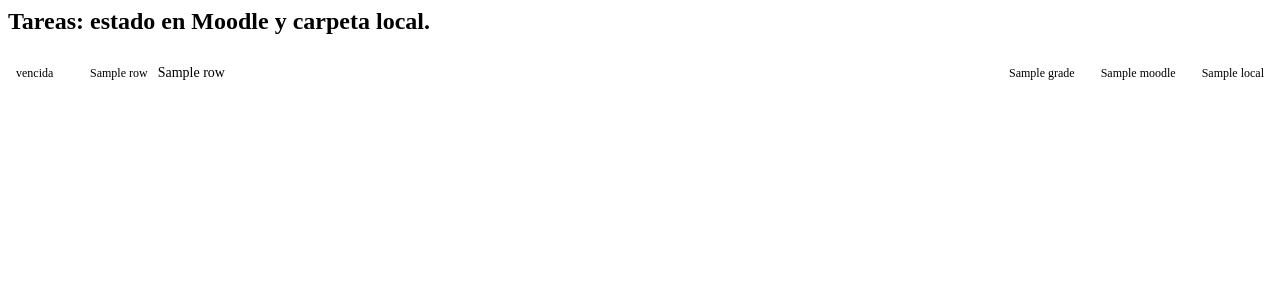
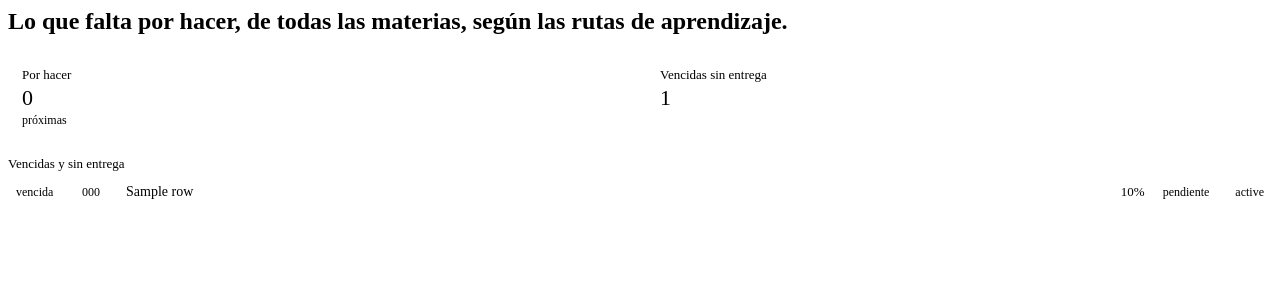
Before and after one commit to franc1sc0sv/udb-copilot, a Python web app: template src/udb/rendering/templates/views/tasks.html.j2 in a window 1280 px wide. Shown: the top 300 px of the page. Run offline with Jinja, Linux system fonts and the light colour scheme; the template is opened without the code that fills it: most values are stand-ins (such as "Sample title", 1, 10 or a date in 2020).

Commit message:
Task view lists only what is pending, from the learning routes
- tasks view: open work by date, then overdue; includes route items
  Moodle has not published yet, with Moodle's date when it differs
- agenda view: one card per subject with grade progress, pending items
  first and what is already handed in as grade chips

Co-Authored-By: Claude Sonnet 5.5 <noreply@anthropic.com>

```diff
--- a/src/udb/rendering/templates/views/tasks.html.j2
+++ b/src/udb/rendering/templates/views/tasks.html.j2
@@ -1,12 +1,26 @@
-{% from "views/_macros.html.j2" import pill, row_start %}
-<h2 class="sr-only">Tareas: estado en Moodle y carpeta local.</h2>
-{% for r in rows %}
+{% from "views/_macros.html.j2" import pill, metric, row_start %}
+<h2 class="sr-only">Lo que falta por hacer, de todas las materias, según las rutas de aprendizaje.</h2>
+{% set open_ = rows | rejectattr('late') | list %}
+{% set late_ = rows | selectattr('late') | list %}
+<div style="display:grid;grid-template-columns:repeat(auto-fit,minmax(140px,1fr));gap:12px;margin:0 0 1rem">
+  {{ metric("Por hacer", open_ | length, "próximas") }}
+  {{ metric("Vencidas sin entrega", late_ | length) }}
+  {% if open_ %}{{ metric("Lo más cercano", when((open_[0].end - today).days), open_[0].code ~ " · " ~ open_[0].label) }}{% endif %}
+</div>
+{% macro line(r) %}
 {{ row_start() }}
-  <span style="min-width:72px">{% if r.days is not none %}{{ pill((r.days ~ " d") if r.days >= 0 else "vencida", tone_for_days(r.days, r.moodle == 'submitted') if r.days >= 0 else ('success' if r.moodle == 'submitted' else 'danger')) }}{% else %}{{ pill("sin fecha") }}{% endif %}</span>
-  <span style="font-family:var(--font-mono);font-size:12px;color:var(--text-secondary);min-width:34px">{{ r.subject }}</span>
-  <span style="flex:1;min-width:0">{{ r.title }}{% if r.type in ('quiz', 'forum') %}<span style="font-size:12px;color:var(--text-muted)"> · {{ 'examen' if r.type == 'quiz' else 'foro' }}</span>{% endif %}</span>
-  {% if r.grade %}{{ pill(r.grade, 'success') }}{% endif %}
-  {{ pill(state_es.get(r.moodle, r.moodle), 'success' if r.moodle == 'submitted' else 'neutral') }}
-  {{ pill(r.local, 'success' if r.local in ('submitted', 'graded') else 'neutral') }}
+  <span style="min-width:64px">{% if r.late %}{{ pill("vencida", 'danger') }}{% else %}{{ pill(((r.end - today).days) ~ " d", tone_for_days((r.end - today).days, false)) }}{% endif %}</span>
+  <span style="font-family:var(--font-mono);font-size:12px;color:var(--text-secondary);min-width:34px">{{ r.code }}</span>
+  <span style="flex:1;min-width:0">{{ r.label }}
+    <span style="display:block;font-size:12px;color:var(--text-muted)">{{ fmt(r.end) }}{% if r.get('mismatch') %} · Moodle cierra {{ fmt(r.moodle_due) }}{% endif %}{% if r.kind == 'exam' %} · examen{% elif r.kind == 'forum' %} · foro{% elif r.kind == 'project' %} · proyecto{% endif %}</span></span>
+  <span style="font-size:13px;color:var(--text-secondary);min-width:34px;text-align:right">{{ r.weight }}%</span>
+  {{ pill("sin publicar" if r.state in ('not-published', 'exam') else "pendiente", 'neutral') }}
+  {% if r.get('local_status') %}{{ pill(r.local_status, 'success' if r.local_status in ('submitted', 'graded') else 'neutral') }}{% endif %}
 </div>
-{% endfor %}
+{% endmacro %}
+{% for r in open_ %}{{ line(r) }}{% endfor %}
+{% if late_ %}
+<div style="font-size:13px;color:var(--text-danger);margin:1rem 0 2px">Vencidas y sin entrega</div>
+{% for r in late_ %}{{ line(r) }}{% endfor %}
+{% endif %}
+{% if not rows %}<div style="padding:12px 0;color:var(--text-secondary)">No hay nada pendiente.</div>{% endif %}
```
Also changed, not shown: src/udb/rendering/templates/views/agenda.html.j2 (+15 -8 lines), src/udb/rendering/views.py (+15 -14 lines).
